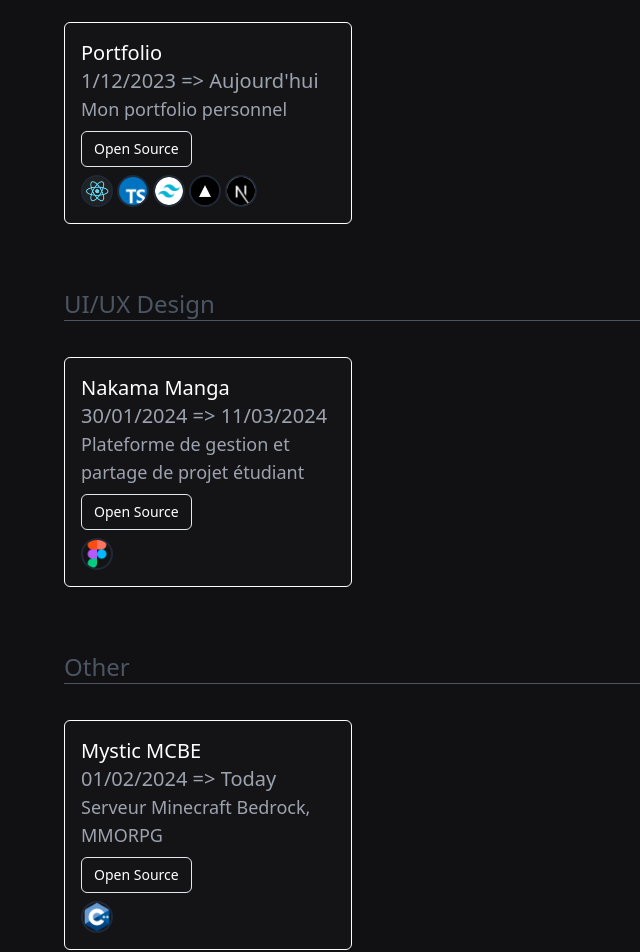
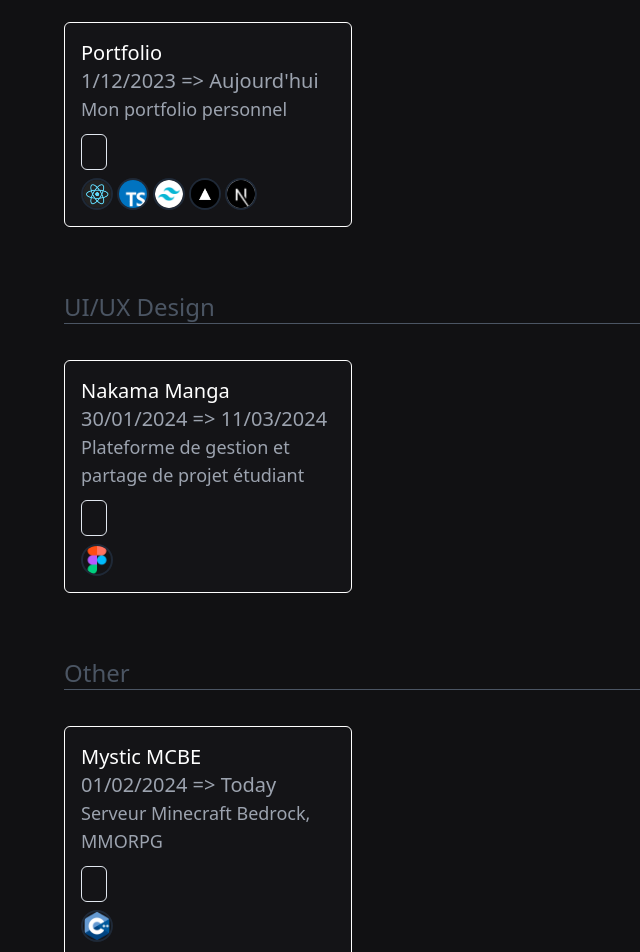
Before and after one commit to SarCraft/Portfolio, a Next.js app: page /projets in a window 1280 px wide. Shown: the part 700-1652 px from the top of the page, without its empty margins (0-640 px from the left). Built offline with nearby package versions, Linux system fonts and the light colour scheme.

Commit message:
Add 'open' property to project cards

```diff
--- a/config/projects/project.ts
+++ b/config/projects/project.ts
@@ -6,6 +6,7 @@ export const projects: project[] = [
   {
     name: "Portfolio",
     lien: "https://github.com/SarCraft/portfolio",
+    open: true,
     date: "1/12/2023 => Aujourd'hui",
     description: "Mon portfolio personnel",
     skills: [ReactJS, TypeScript, TailwindCSS, Vercel, NextJS],
@@ -14,6 +15,7 @@ export const projects: project[] = [
   {
     name: "Nakama Manga",
     lien: "https://www.figma.com/file/q54MiZMjYLNa7WcXcT2MB2/NakamaManga?type=design&t=D8yJLTZEOHclMoiB-6",
+    open: true,
     date: "30/01/2024 => 11/03/2024",
     description: "Plateforme de gestion et partage de projet étudiant",
     technos: [Figma],
@@ -22,6 +24,7 @@ export const projects: project[] = [
   {
     name: "Mystic MCBE",
     lien: "#",
+    open: false,
     date: "01/02/2024 => Today",
     description: "Serveur Minecraft Bedrock, MMORPG",
     skills: [Cpp],
--- a/config/projects/project.type.ts
+++ b/config/projects/project.type.ts
@@ -4,6 +4,7 @@ import { Techno } from "../techno/technos.type";
 export type project = {
     name: string;
     lien: string;
+    open: boolean;
     date: string;
     description: string;
     skills?: Skill[];
--- a/src/app/components/CardProject/CardProject.tsx
+++ b/src/app/components/CardProject/CardProject.tsx
@@ -4,7 +4,9 @@ import Image from 'next/image'
 import { Button } from '@/components/ui/button'
 import Link from 'next/link'
 
-const CardProject = ({name, lien, date, description, skills, technos}: CardProjectProps) => {
+let displayText = open() ? 'Open Source' : 'Private';
+
+const CardProject = ({name, lien, open, date, description, skills, technos}: CardProjectProps) => {
   return (
     <div className="w-72 p-4 bg-opacity-5 bg-gray-600 border border-white rounded-md sm:flex-col">
       <p className='font-medium text-white'>{name}</p>
@@ -12,7 +14,7 @@ const CardProject = ({name, lien, date, description, skills, technos}: CardProje
       <p className='flex flex-row flex-wrap gap-5 text-lg text-gray-400'>{description}</p>
       <div className='py-2'>
         <Button className='text-white bg-transparent hover:bg-slate-500 hover:bg-opacity-20 hover:transition' variant="outline" size="sm">
-          <Link target='_blank' href={lien}>Open Source</Link>
+          <Link target='_blank' href={lien}>{open}</Link>
         </Button>
       </div>
       <div className="flex gap-1">
--- a/src/app/components/CardProject/CardProject.type.ts
+++ b/src/app/components/CardProject/CardProject.type.ts
@@ -4,6 +4,7 @@ import { Techno } from "@/config/techno/technos.type";
 export type CardProjectProps = {
   name: string;
   lien: string;
+  open: boolean;
   date: string;
   description: string;
   skills?: Skill[];
--- a/src/app/components/Projets/ProjectProjets.tsx
+++ b/src/app/components/Projets/ProjectProjets.tsx
@@ -12,7 +12,7 @@ function ProjectProjets() {
             <div className="flex flex-row flex-wrap gap-5 text-xl pt-3 justify-start mt-6 mx-16">
                 {projects.map((project, idx) => (
                     projects[idx].type.includes('Fullstack') &&
-                        <CardProject key={idx} name={project.name} lien={project.lien} date={project.date} description={project.description} skills={project.skills || []} technos={project.technos || []} />
+                        <CardProject key={idx} name={project.name} lien={project.lien} open={project.open} date={project.date} description={project.description} skills={project.skills || []} technos={project.technos || []} />
                 ))}
             </div>
             <div className="flex flex-wrap justify-start mx-16">
@@ -21,7 +21,7 @@ function ProjectProjets() {
             <div className="flex flex-row flex-wrap gap-5 text-xl pt-3 justify-start mt-6 mx-16">
                 {projects.map((project, idx) => (
                     projects[idx].type.includes('Design') &&
-                        <CardProject key={idx} name={project.name} lien={project.lien} date={project.date} description={project.description} skills={project.skills || []} technos={project.technos || []} />
+                        <CardProject key={idx} name={project.name} lien={project.lien} open={project.open} date={project.date} description={project.description} skills={project.skills || []} technos={project.technos || []} />
                 ))}
             </div>
             <div className="flex flex-wrap justify-start mx-16">
@@ -30,7 +30,7 @@ function ProjectProjets() {
             <div className="flex flex-row flex-wrap gap-5 text-xl pt-3 justify-start mt-6 mx-16">
                 {projects.map((project, idx) => (
                     projects[idx].type.includes('other') &&
-                        <CardProject key={idx} name={project.name} lien={project.lien} date={project.date} description={project.description} skills={project.skills || []} technos={project.technos || []} />
+                        <CardProject key={idx} name={project.name} lien={project.lien} open={project.open} date={project.date} description={project.description} skills={project.skills || []} technos={project.technos || []} />
                 ))}
             </div>
         </section>
```
